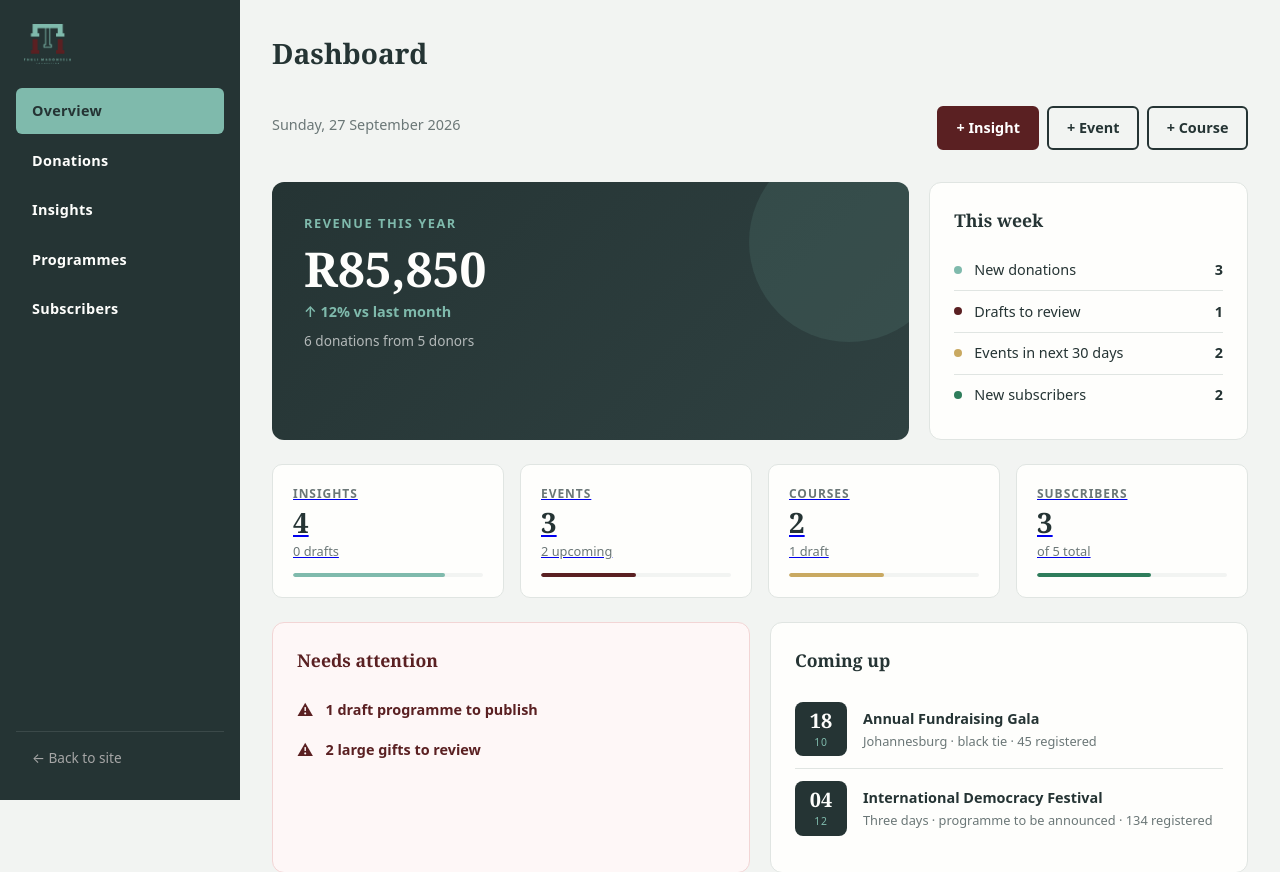
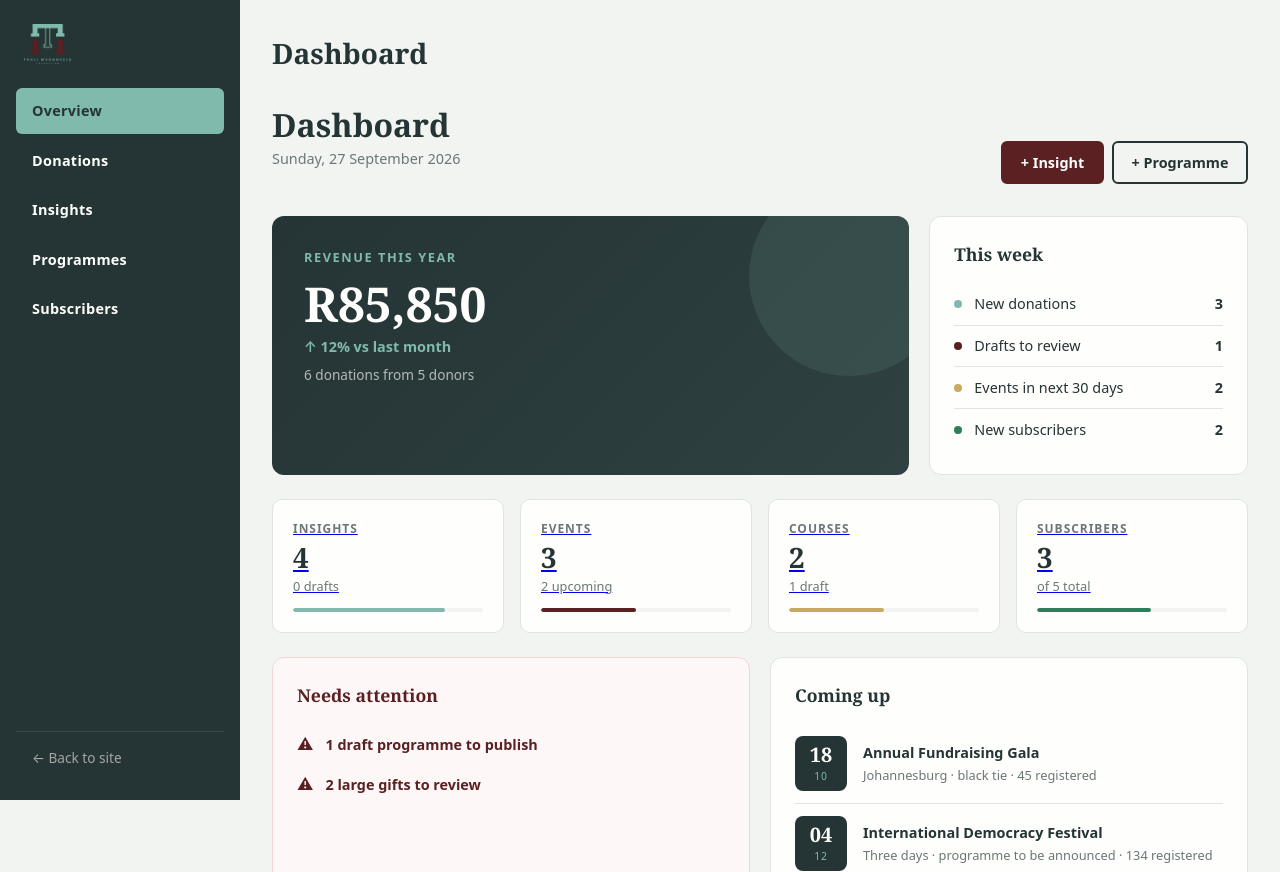
Before and after one commit to GoitseoneRakgomo/tmf-v1, a Flask app: page /admin in a window 1280 px wide. Shown: the top 872 px of the page. Run offline with Flask 3, Linux system fonts and the light colour scheme.

Commit message:
Admin side UI

```diff
--- a/app.py
+++ b/app.py
@@ -385,6 +385,7 @@ def accessibility():
 
 @app.route("/admin")
 def admin_dashboard():
+    draft_programmes = [p for p in PROGRAMMES if p.get("status") == "draft"]
     total_revenue = sum(d["amount"] for d in DONATIONS)
     donor_count = len({d["donor_email"] for d in DONATIONS if d["donor_email"]})
     by_cat = {}
--- a/templates/admin/index.html
+++ b/templates/admin/index.html
@@ -1,5 +1,5 @@
 {% extends "admin/base.html" %}
-{% block title %}Overview{% endblock %}
+{% block title %}Dashboard{% endblock %}
 {% block page_title %}Dashboard{% endblock %}
 
 {% block main %}
@@ -7,13 +7,12 @@
 <!-- ============ HEADER ============ -->
 <div class="overview-header">
   <div class="greeting">
-
+    <h1>Dashboard</h1>
     <p class="date">{{ today }}</p>
   </div>
   <div class="quick-actions">
     <a class="btn" href="/admin/insights/new">+ Insight</a>
-    <a class="btn alt" href="/admin/events/new">+ Event</a>
-    <a class="btn alt" href="/admin/courses/new">+ Course</a>
+    <a class="btn alt" href="/admin/programmes/new">+ Programme</a>
   </div>
 </div>
 
@@ -65,14 +64,14 @@
     <div class="mini-bar"><span style="width: {{ [published_insights_count * 20, 100]|min }}%"></span></div>
   </a>
 
-  <a class="mini-stat" href="/admin/events">
+  <a class="mini-stat" href="/admin/programmes?kind=event">
     <div class="mini-label">Events</div>
     <div class="mini-value">{{ published_events_count }}</div>
     <div class="mini-sub">{{ upcoming_events_count }} upcoming</div>
     <div class="mini-bar burg"><span style="width: {{ [upcoming_events_count * 25, 100]|min }}%"></span></div>
   </a>
 
-  <a class="mini-stat" href="/admin/courses">
+  <a class="mini-stat" href="/admin/programmes?kind=course">
     <div class="mini-label">Courses</div>
     <div class="mini-value">{{ published_courses_count }}</div>
     <div class="mini-sub">{{ draft_courses_count }} draft{{ 's' if draft_courses_count != 1 else '' }}</div>
@@ -100,7 +99,7 @@
         {% endfor %}
       </ul>
     {% else %}
-      <p style="color: var(--muted); font-size: 0.9rem; margin: 0;">Nothing needs your attention right now. 🎉</p>
+      <p style="color: var(--muted); font-size: 0.9rem; margin: 0;">Nothing needs your attention right now.</p>
     {% endif %}
   </div>
 
```
